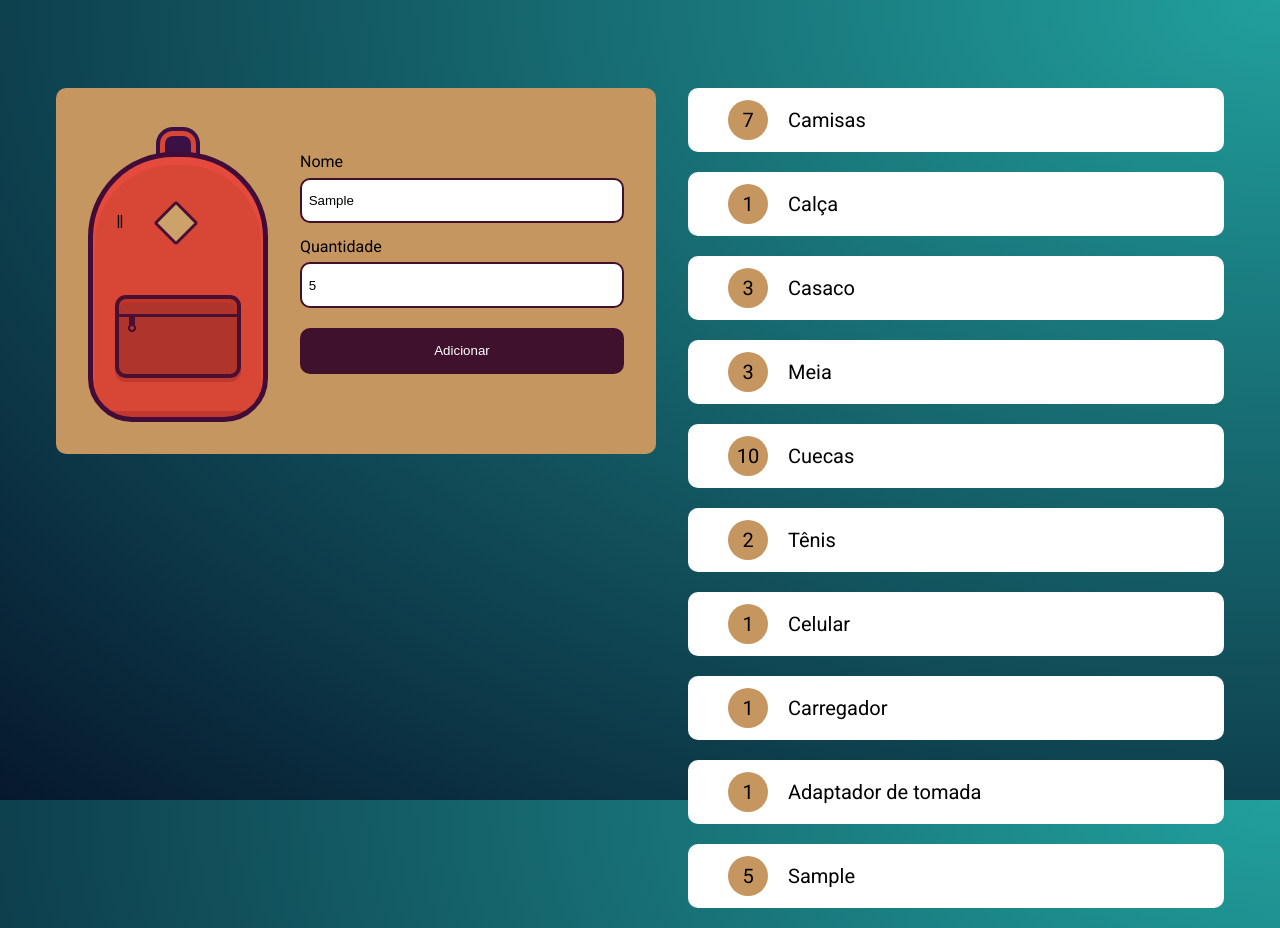
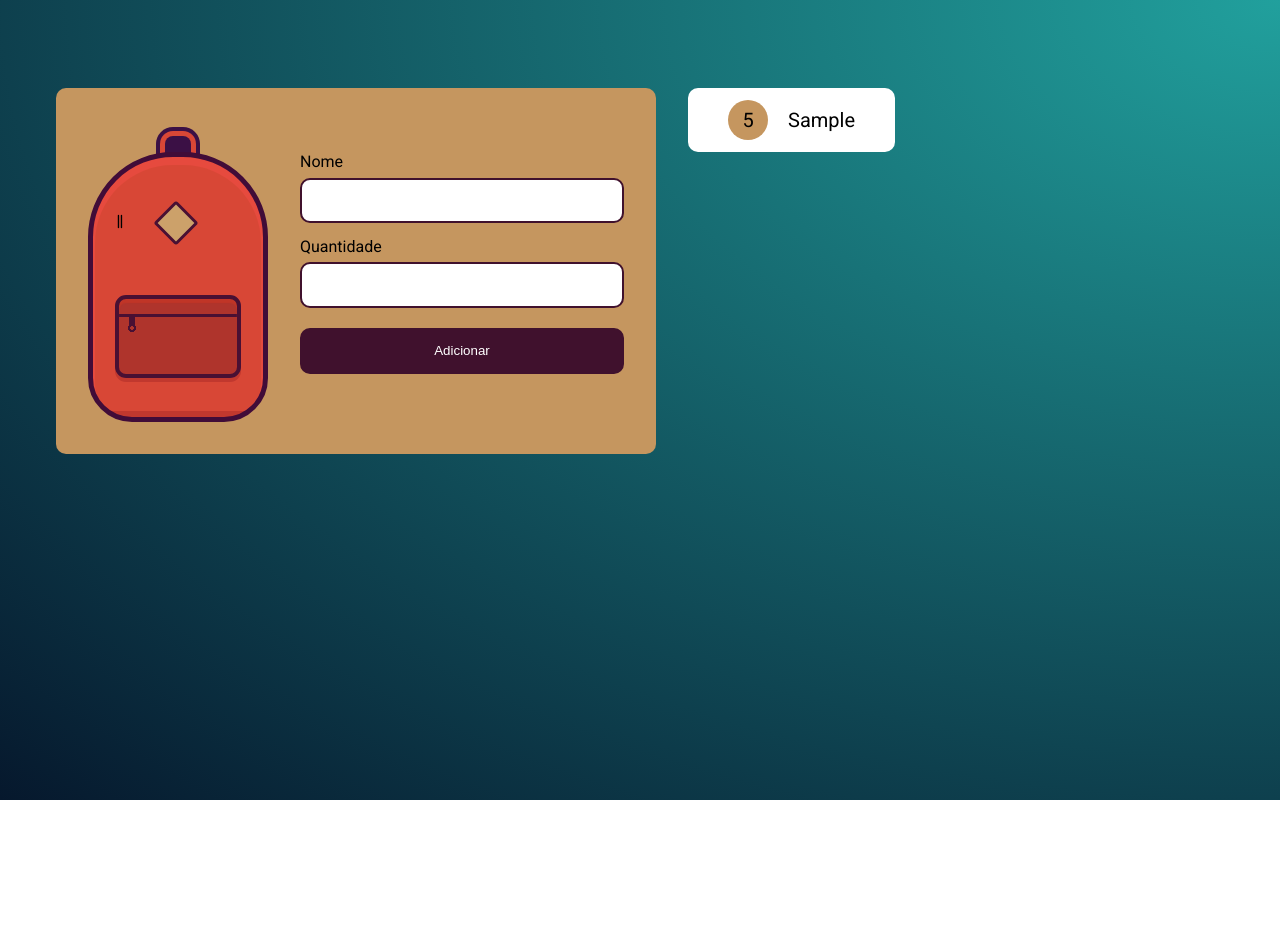
Before and after one commit to lincon-cardoso/mochila-de-viagem, a plain HTML site: page index.html in a window 1280 px wide. Both pictures are taken after typing "Sample", "5" into the empty fields and a click on the input "Adicionar". After the commit the page ends 800 px from the top, so only its background shows below. Drawn offline with Linux system fonts and the light colour scheme.

Commit message:
atualização de seguraça

```diff
--- a/css/style.css
+++ b/css/style.css
@@ -9,6 +9,8 @@ html {
     display: flex;
     align-items: flex-start;
     gap: 2em;
+    width: 30%;
+
 }
 
 .principal {
@@ -21,6 +23,7 @@ html {
     background: #C5965F;
     border-radius: 10px;
     gap: 2em;
+
 }
 
 .mochila {
--- a/index.html
+++ b/index.html
@@ -25,7 +25,7 @@
         </div>
 
         <ul class="lista">
-            <li class="item"><strong>7</strong>Camisas</li>
+            <!-- <li class="item"><strong>7</strong>Camisas</li>
             <li class="item"><strong>1</strong>Calça</li>
             <li class="item"><strong>3</strong>Casaco</li>
             <li class="item"><strong>3</strong>Meia</li>
@@ -33,7 +33,7 @@
             <li class="item"><strong>2</strong>Tênis</li>
             <li class="item"><strong>1</strong>Celular</li>
             <li class="item"><strong>1</strong>Carregador</li>
-            <li class="item"><strong>1</strong>Adaptador de tomada</li>
+            <li class="item"><strong>1</strong>Adaptador de tomada</li> -->
         </ul>
     </main>
 
--- a/js/main.js
+++ b/js/main.js
@@ -2,14 +2,35 @@ var form = document.querySelector('form');
 form.addEventListener('submit', handleSubmit);
 
 
-function handleSubmit(event){
+function handleSubmit(event) {
 
     event.preventDefault();
     // Puxa valores
     var nome = form.elements.nome.value;
     var quantidade = form.elements.quantidade.value;
     // função que puxa os dados e cria as dependencias
+    funcaoSeguraca(nome, quantidade);
+    // if (verificaNumeros(nome) == true) {
+    //     // verificaNumeros(nome);
+    // } else {
+    //     adicionaItem(nome, quantidade);
+    // }
+}
+
+
+function funcaoSeguraca(nome, quantidade) {
+
+
+    var Verifca = /^[^0-9].*[^0-9]$/;
+    if(Verifca.test(nome)){
         adicionaItem(nome, quantidade);
+        limpaInputs()
+    }else {
+
+        limpaInputs()
+    }
+
+
 }
 
 function adicionaItem(nome, quantidade) {
@@ -31,4 +52,10 @@ function adicionaItem(nome, quantidade) {
     //definindo li nome
     lista.appendChild(li);
 
+
 }
+
+function limpaInputs(){
+    this.nome.value = '';
+    this.quantidade.value = '';
+}
```
Lines whose indentation alone changed are shown as unchanged.
